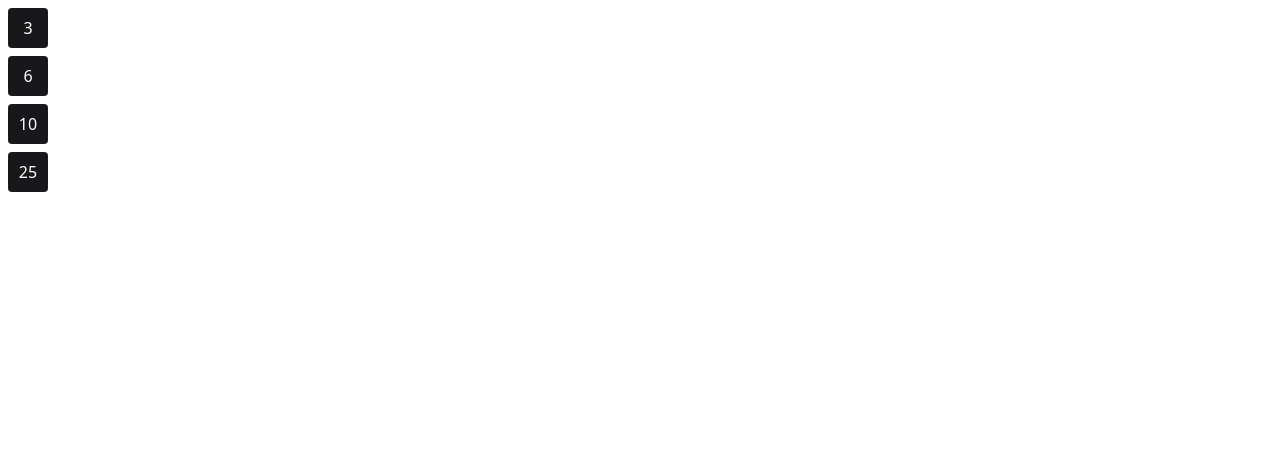
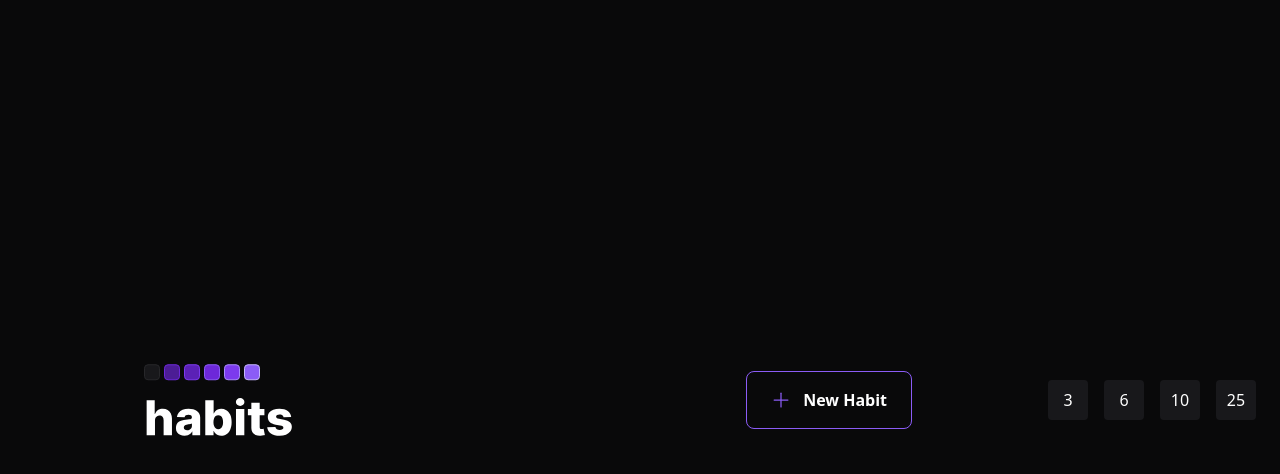
Before and after one commit to regisfaria/habits-web, a React (Vite) app: page / in a window 1280 px wide. Shown: the top 474 px of the page. Built offline with nearby package versions, Linux system fonts and the light colour scheme.

Commit message:
added a new library, created header component, structured better the app

```diff
--- a/index.html
+++ b/index.html
@@ -6,7 +6,7 @@
     <meta name="viewport" content="width=device-width, initial-scale=1.0" />
     <title>Habit Tracker</title>
   </head>
-  <body>
+  <body class="bg-background text-white">
     <div id="root"></div>
     <script type="module" src="/src/main.tsx"></script>
   </body>
--- a/package.json
+++ b/package.json
@@ -9,6 +9,7 @@
     "preview": "vite preview"
   },
   "dependencies": {
+    "phosphor-react": "^1.4.1",
     "react": "^18.2.0",
     "react-dom": "^18.2.0"
   },
--- a/src/App.tsx
+++ b/src/App.tsx
@@ -1,9 +1,13 @@
-import { Habit } from "./components/Habit";
 import "./styles/global.css";
 
-function App() {
+import { Habit } from "./components/Habit";
+import { Header } from "./components/Header";
+
+export function App() {
   return (
-    <div>
+    <div className="w-screen h-screen flex justify-center items-center">
+      <Header />
+
       <Habit completed={3} />
       <Habit completed={6} />
       <Habit completed={10} />
@@ -11,5 +15,3 @@
     </div>
   );
 }
-
-export default App;
--- /dev/null
+++ b/src/components/Header.tsx
@@ -0,0 +1,20 @@
+import { Plus } from "phosphor-react";
+import logoImage from "../assets/logo.svg";
+
+export function Header() {
+  return (
+    <div className="w-full max-w-5xl px-6 flex-col gap-16">
+      <div className="w-full max-w-3xl mx-auto flex items-center justify-between">
+        <img src={logoImage} alt="logo" />
+
+        <button
+          type="button"
+          className="border border-violet-500 font-semibold rounded-lg px-6 py-4 flex items-center gap-3 hover:border-violet-300"
+        >
+          <Plus size={20} className="text-violet-500" />
+          New Habit
+        </button>
+      </div>
+    </div>
+  );
+}
--- a/src/main.tsx
+++ b/src/main.tsx
@@ -1,6 +1,6 @@
 import React from "react";
 import ReactDOM from "react-dom/client";
-import App from "./App";
+import { App } from "./App";
 
 ReactDOM.createRoot(document.getElementById("root") as HTMLElement).render(
   <React.StrictMode>
--- a/tailwind.config.cjs
+++ b/tailwind.config.cjs
@@ -2,7 +2,11 @@
 module.exports = {
   content: ["./src/**/*.tsx", "./index.html"],
   theme: {
-    extend: {},
+    extend: {
+      colors: {
+        background: "#09090A",
+      },
+    },
   },
   plugins: [],
 };
```
Also changed, not shown: src/assets/logo.svg (added), src/components/SummaryTable.tsx (added), 1 other file (tests, documents, lock files or other folders).
